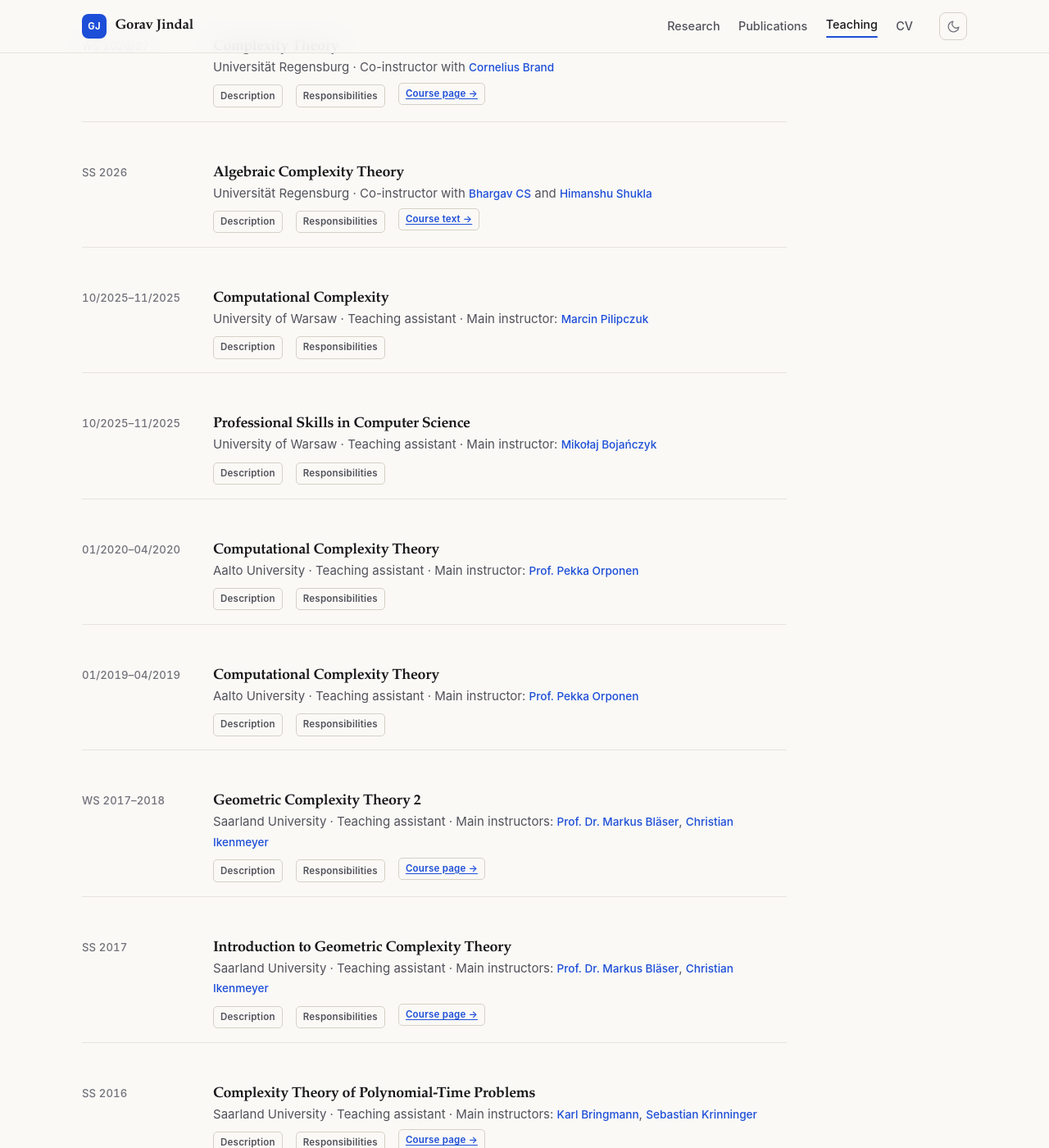
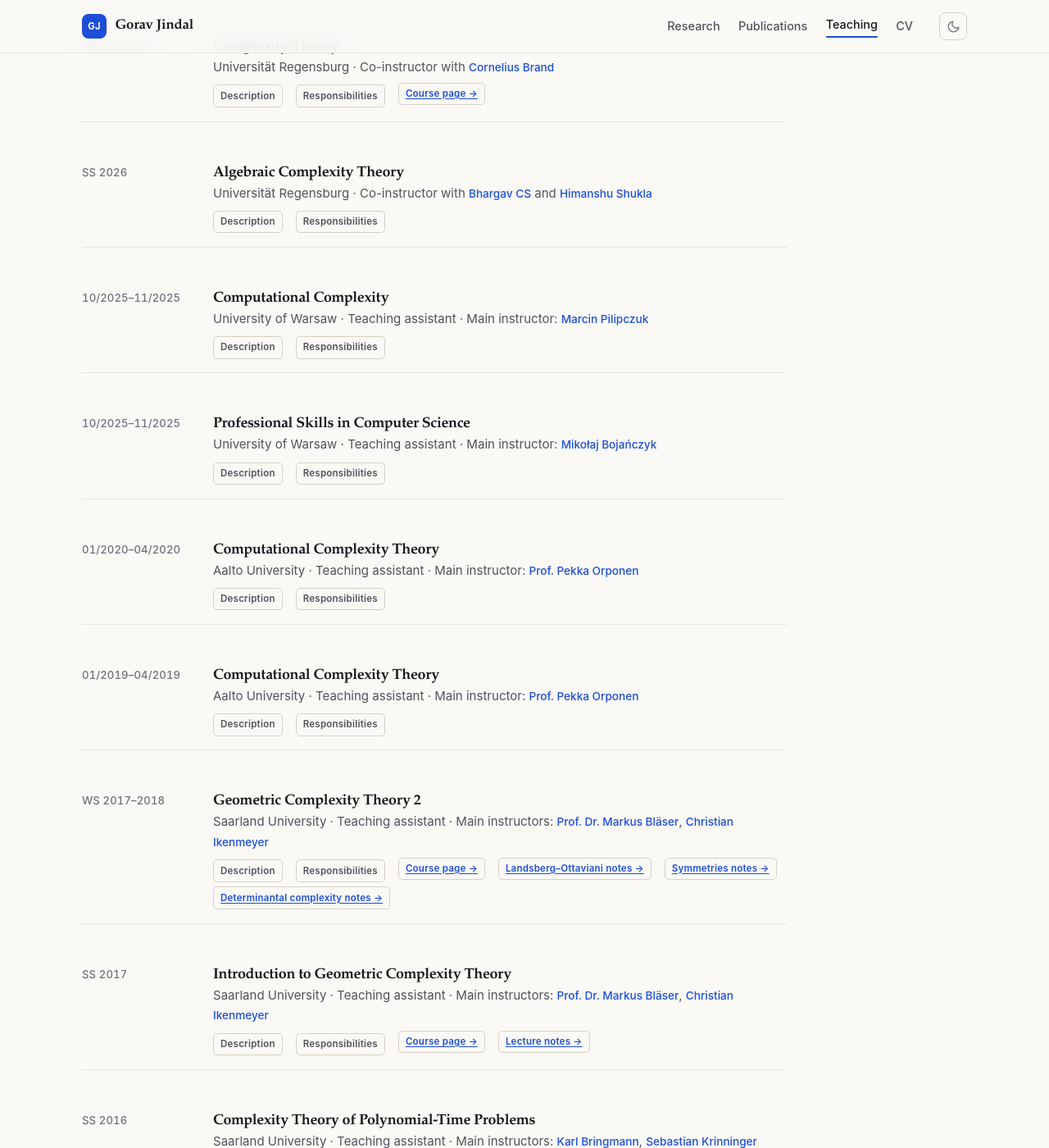
Before and after one commit to goravjindal/goravjindal.github.io, a Jekyll site: the page built from _pages/teaching.md, in a window 1280 px wide and 1400 px high, scrolled down 278 px. Shown: the whole window at 82% size. Built offline with Jekyll 4.4.1, drawn with Linux system fonts in a browser that asks for light colours; some of the changed lines change nothing that is shown.

Commit message:
Add GCT course content and link ACT course text in description

```diff
--- a/_pages/teaching.md
+++ b/_pages/teaching.md
@@ -58,7 +58,7 @@
             <p>
               A graduate introduction to algebraic and geometric complexity theory, following the first
               twelve chapters of Bläser and Ikenmeyer’s
-              <em>Introduction to Geometric Complexity Theory</em>. The goal is to develop the algebraic,
+              <a href="https://theoryofcomputing.org/articles/gs010/gs010.pdf" target="_blank" rel="noopener"><em>Introduction to Geometric Complexity Theory</em></a>. The goal is to develop the algebraic,
               geometric, and representation-theoretic tools needed to study the permanent-versus-determinant
               problem and the border rank of matrix multiplication.
             </p>
@@ -87,7 +87,6 @@
             <li>Conducted and graded the oral exam.</li>
           </ul>
         </details>
-        <a class="course-link" href="https://theoryofcomputing.org/articles/gs010/gs010.pdf" target="_blank" rel="noopener">Course text →</a>
       </div>
     </div>
   </article>
@@ -223,17 +222,38 @@
       <div class="course-actions">
         <details class="course-description">
           <summary>Description</summary>
-          <p>A continuation of the geometric complexity theory course, focusing on advanced topics and current research directions.</p>
+          <div class="course-description-body">
+            <p>
+              An advanced course on recent topics in geometric complexity theory, including connections
+              to tensor rank and matrix multiplication.
+            </p>
+            <p><strong>Topics:</strong></p>
+            <ul>
+              <li>Landsberg–Ottaviani equations</li>
+              <li>Determinantal complexity</li>
+              <li>GCT and symmetries</li>
+              <li>Tensor rank and matrix multiplication</li>
+            </ul>
+            <p>
+              Oral exams at the end of the semester; weekly assignments, with at least half the points
+              required for admission to the exam.
+            </p>
+          </div>
         </details>
         <details class="course-duties">
           <summary>Responsibilities</summary>
           <ul>
-            <li>Led tutorial sessions.</li>
-            <li>Prepared exercise sheets and graded assignments.</li>
-            <li>Held office hours and supported exam preparation.</li>
+            <li>Held exercise sessions.</li>
+            <li>Clarified students’ doubts.</li>
+            <li>Explained solutions to the exercise sheets.</li>
+            <li>Graded exercise sheets.</li>
+            <li>Prepared sample solutions.</li>
           </ul>
         </details>
-        <a class="course-link" href="https://www.dcs.warwick.ac.uk/~u2270030/teaching_sb/winter1718/gct2/index.html" rel="noopener">Course page →</a>
+        <a class="course-link" href="https://www.dcs.warwick.ac.uk/~u2270030/teaching_sb/winter1718/gct2/index.html" target="_blank" rel="noopener">Course page →</a>
+        <a class="course-link" href="https://www.dcs.warwick.ac.uk/~u2270030/teaching_sb/winter1718/gct2/landsberg-ottaviani.pdf" target="_blank" rel="noopener">Landsberg–Ottaviani notes →</a>
+        <a class="course-link" href="https://www.dcs.warwick.ac.uk/~u2270030/teaching_sb/winter1718/gct2/symmetries.pdf" target="_blank" rel="noopener">Symmetries notes →</a>
+        <a class="course-link" href="https://www.dcs.warwick.ac.uk/~u2270030/teaching_sb/winter1718/gct2/determinantal-compl.pdf" target="_blank" rel="noopener">Determinantal complexity notes →</a>
       </div>
     </div>
   </article>
@@ -246,17 +266,37 @@
       <div class="course-actions">
         <details class="course-description">
           <summary>Description</summary>
-          <p>An introductory course on geometric complexity theory, covering algebraic geometry, representation theory, and their applications to complexity.</p>
+          <div class="course-description-body">
+            <p>
+              An introduction to geometric complexity theory, the program initiated by Mulmuley and
+              Sohoni to use algebraic geometry and representation theory to prove complexity lower
+              bounds for explicit problems.
+            </p>
+            <p><strong>Topics:</strong></p>
+            <ul>
+              <li>Algebraic complexity theory</li>
+              <li>Basic algebraic geometry</li>
+              <li>Classical representation theory</li>
+              <li>First steps in geometric complexity theory</li>
+            </ul>
+            <p>
+              Oral exams at the end of the semester; weekly assignments, with at least half the points
+              required for admission to the exam.
+            </p>
+          </div>
         </details>
         <details class="course-duties">
           <summary>Responsibilities</summary>
           <ul>
-            <li>Led tutorial sessions.</li>
-            <li>Prepared exercise sheets and graded assignments.</li>
-            <li>Held office hours and supported exam preparation.</li>
+            <li>Held exercise sessions.</li>
+            <li>Clarified students’ doubts.</li>
+            <li>Explained solutions to the exercise sheets.</li>
+            <li>Graded exercise sheets.</li>
+            <li>Prepared sample solutions.</li>
           </ul>
         </details>
-        <a class="course-link" href="https://www.dcs.warwick.ac.uk/~u2270030/teaching_sb/summer18/firstintrotogct/index.html" rel="noopener">Course page →</a>
+        <a class="course-link" href="https://www.dcs.warwick.ac.uk/~u2270030/teaching_sb/summer18/firstintrotogct/index.html" target="_blank" rel="noopener">Course page →</a>
+        <a class="course-link" href="https://www.dcs.warwick.ac.uk/~u2270030/teaching_sb/summer17/introtogct/gct.pdf" target="_blank" rel="noopener">Lecture notes →</a>
       </div>
     </div>
   </article>
```
